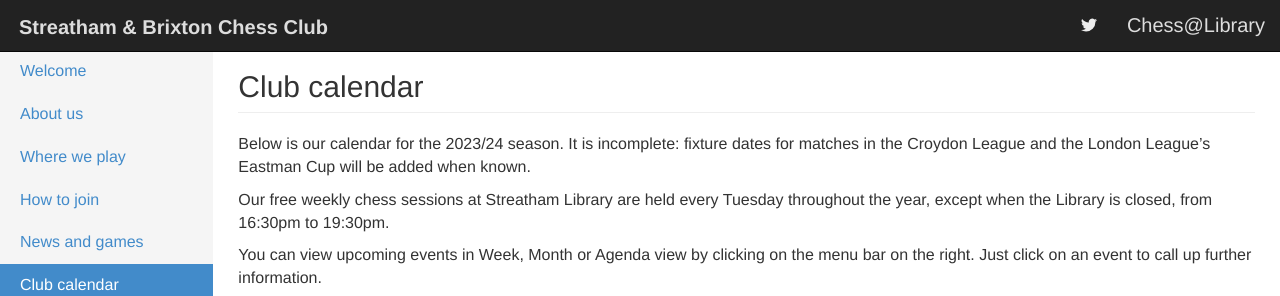
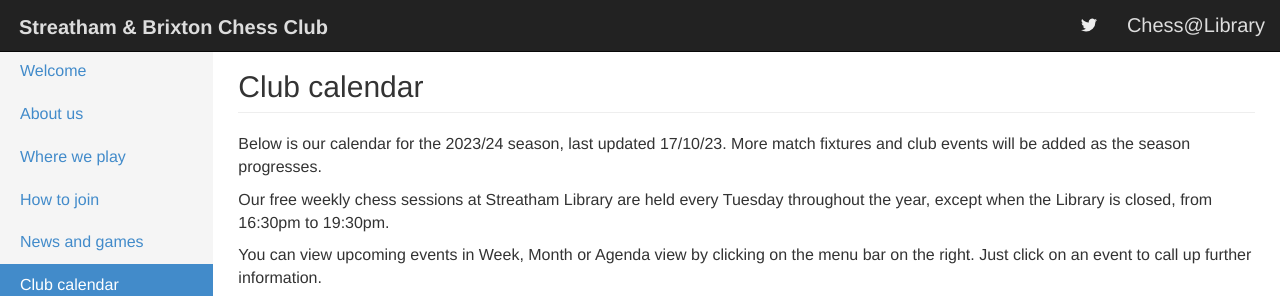
Before and after one commit to streathamchess/streathamchess.github.io, a Jekyll site: the page built from calendar/index.md, in a window 1280 px wide and 1048 px high, cut to the strip 0-296 px from the top of the window. Built offline with Jekyll 4.4.1, drawn with Linux system fonts in a browser that asks for light colours; a script that is not in the unit is left out.

Commit message:
Update index.md

```diff
--- a/calendar/index.md
+++ b/calendar/index.md
@@ -6,7 +6,7 @@ jq_disable: false
 
 
 
-Below is our calendar for the 2023/24 season. It is incomplete: fixture dates for matches in the Croydon League and the London League's Eastman Cup will be added when known.
+Below is our calendar for the 2023/24 season, last updated 17/10/23. More match fixtures and club events will be added as the season progresses.
 
 Our free weekly chess sessions at Streatham Library are held every Tuesday throughout the year, except when the Library is closed, from 16:30pm to 19:30pm.
 
```
